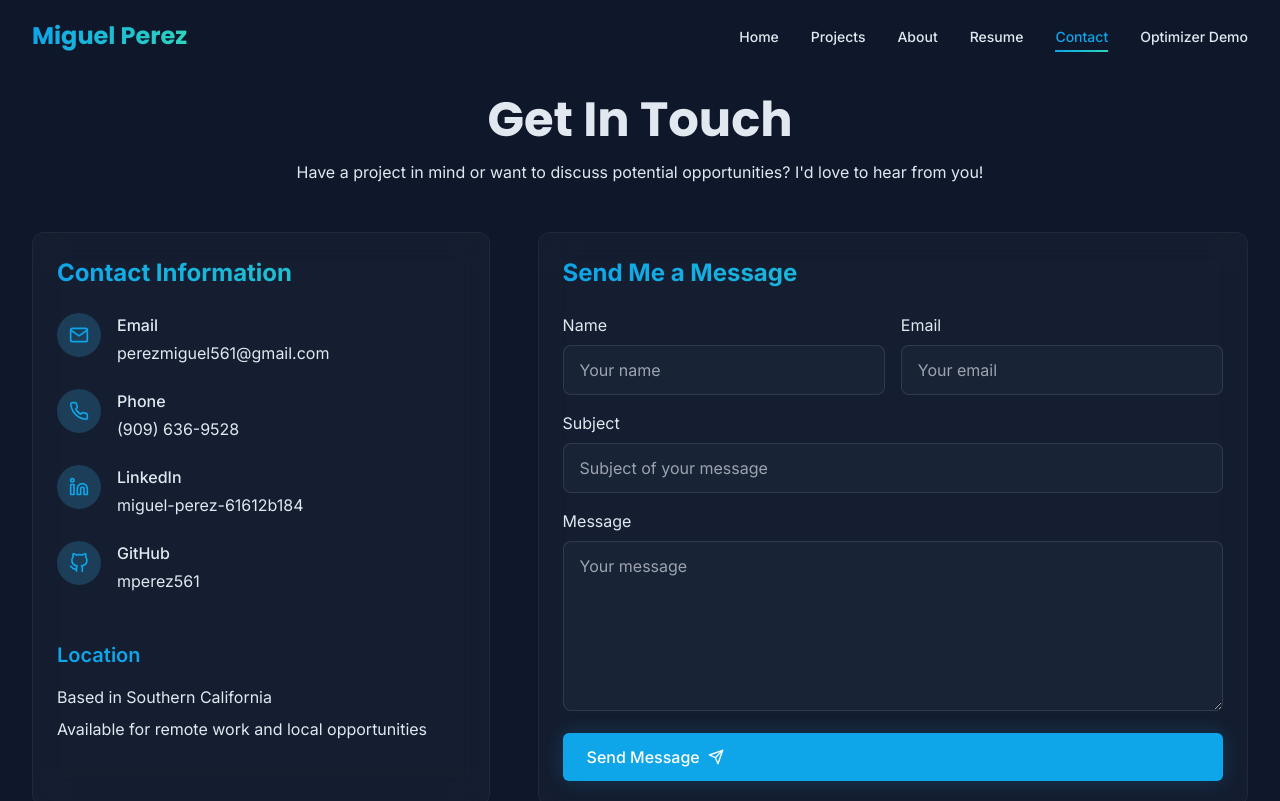
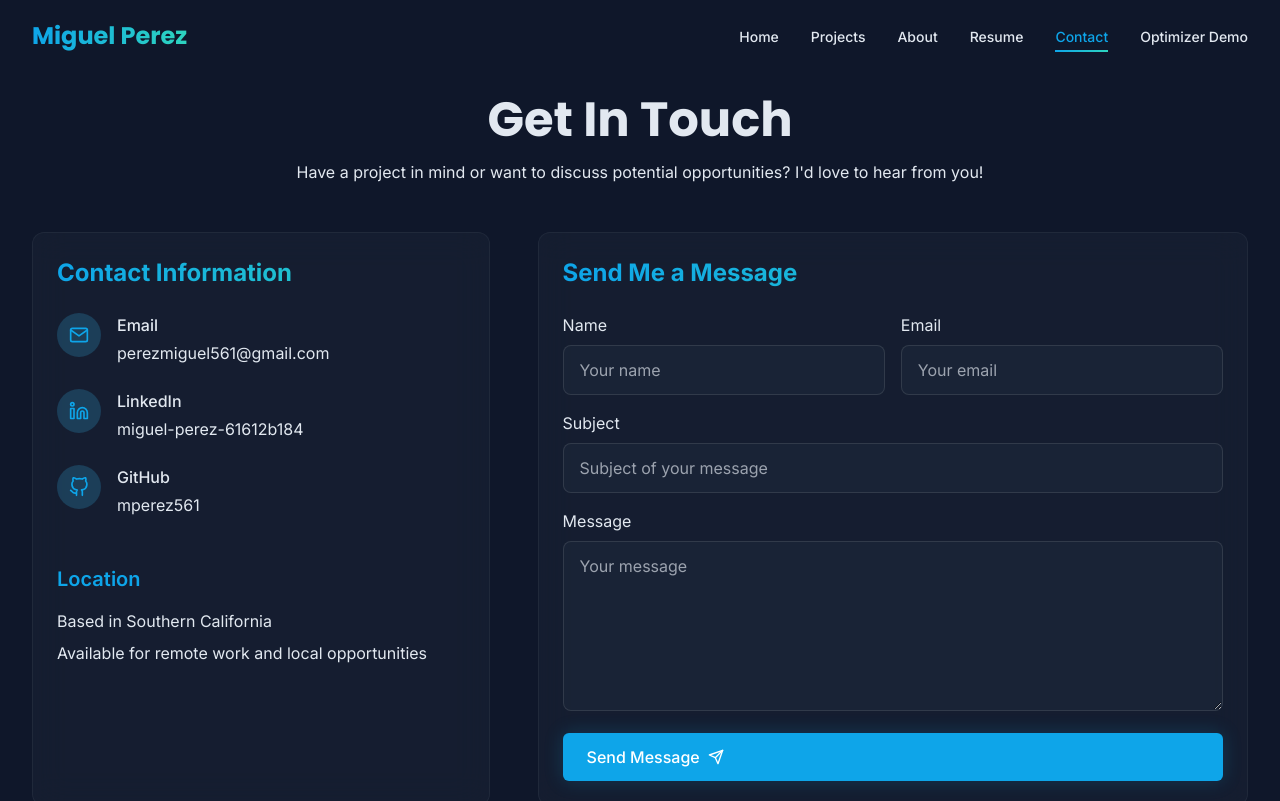
Before and after one commit to mperez561/miguelp-codes-portfolio, a React (Vite) app: page /contact in a window 1280 px wide. Shown: the top 801 px of the page. Built offline with nearby package versions, Linux system fonts and the light colour scheme.

Commit message:
Edit Contact page

```diff
--- a/src/pages/Contact.tsx
+++ b/src/pages/Contact.tsx
@@ -160,22 +160,6 @@ const Contact = () => {
                     </a>
                   </div>
                 </div>
-
-                <div className="flex items-start">
-                  <div className="bg-accent/20 p-3 rounded-full mr-4">
-                    <FiPhone className="text-highlight" size={20} />
-                  </div>
-                  <div>
-                    <h3 className="text-text-primary font-medium mb-1">Phone</h3>
-                    <a
-                      href="tel:9096369528"
-                      className="text-text-secondary hover:text-highlight transition-colors"
-                    >
-                      (909) 636-9528
-                    </a>
-                  </div>
-                </div>
-
                 <div className="flex items-start">
                   <div className="bg-accent/20 p-3 rounded-full mr-4">
                     <FiLinkedin className="text-highlight" size={20} />
```
